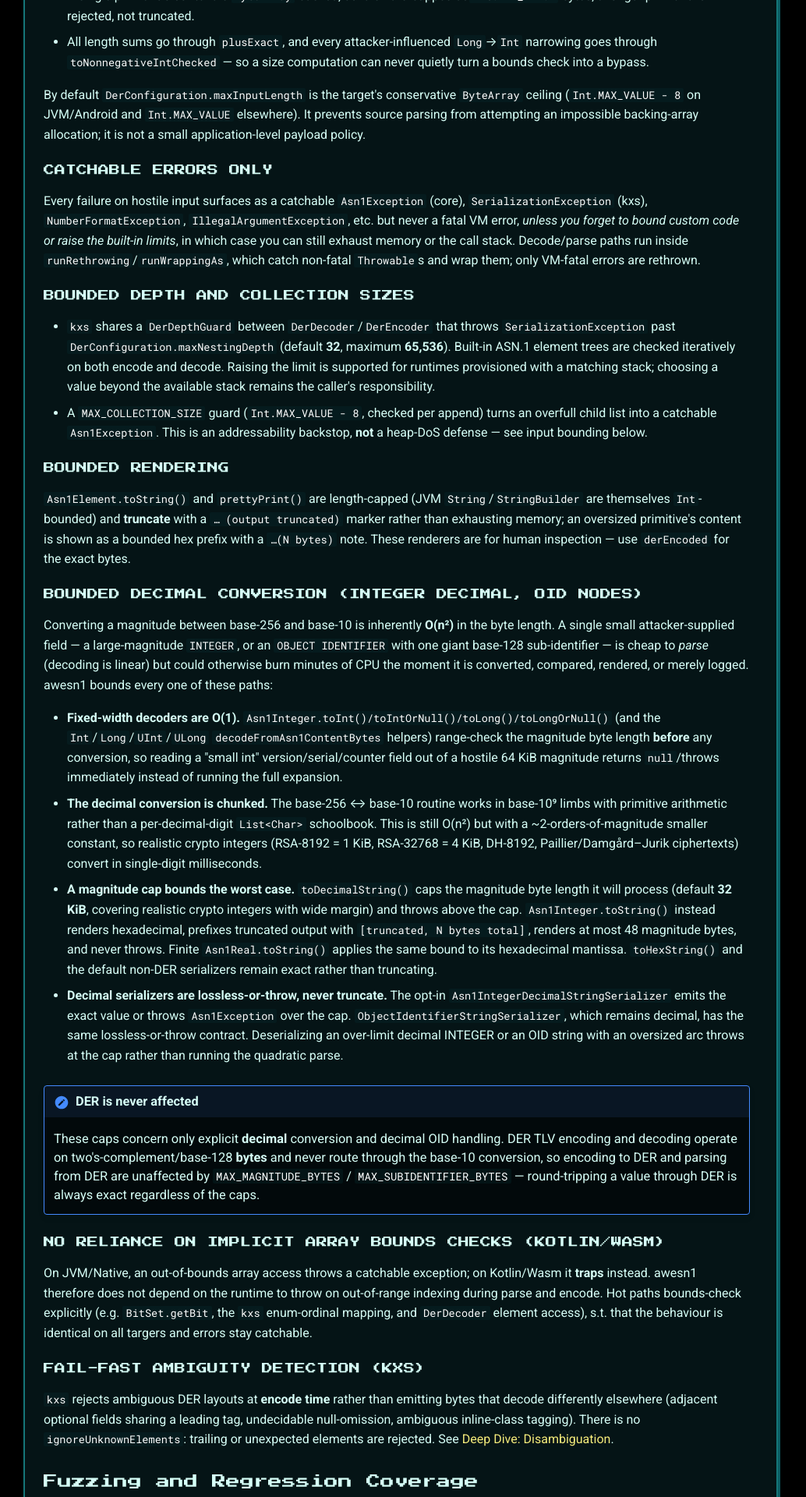
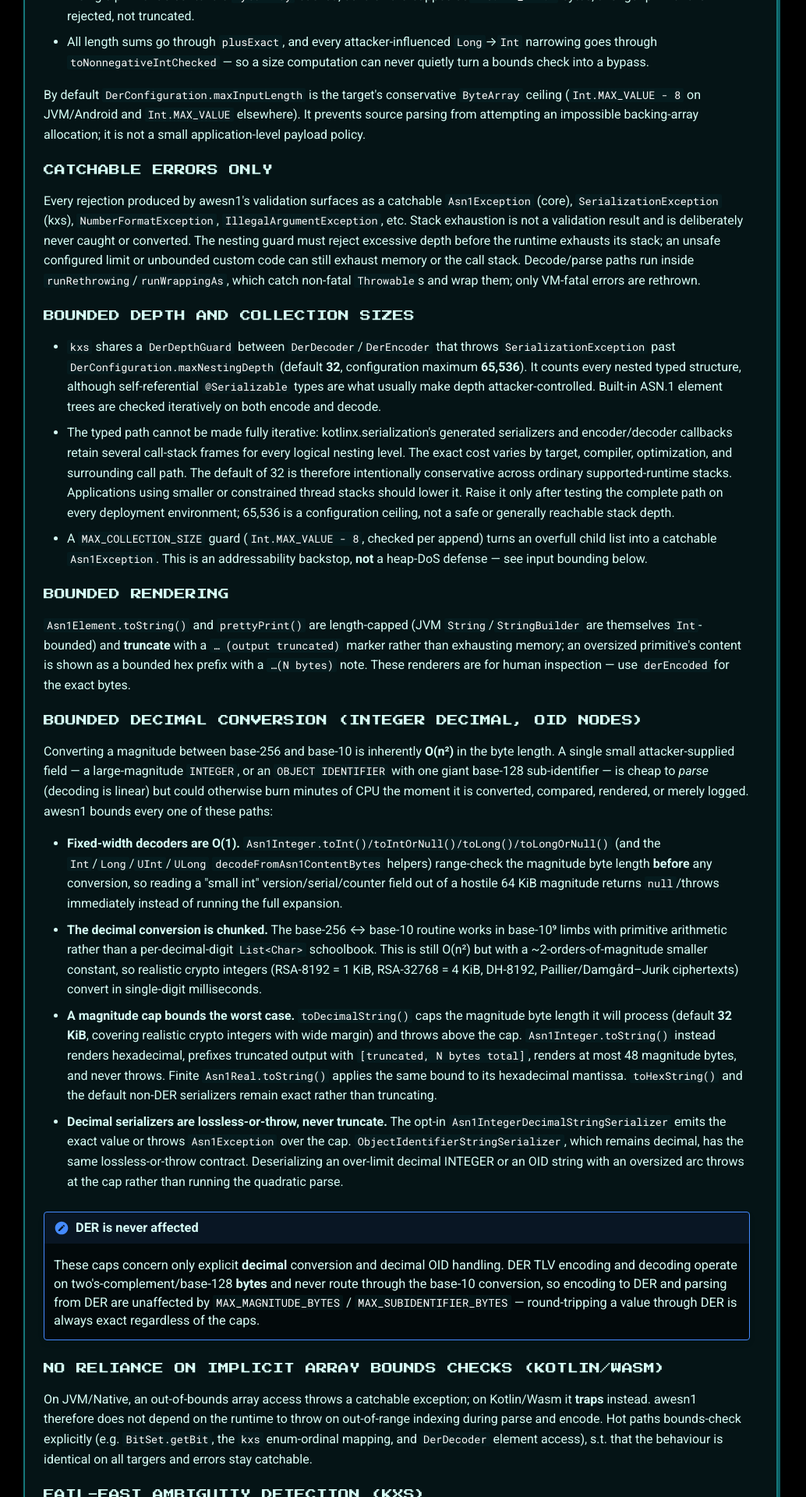
Before and after one commit to a-sit-plus/awesn1, an MkDocs documentation site: the page built from docs/docs/hardening.md, in a window 1280 px wide. Shown: the part 1585-3505 px from the top of the page at 78% size, without its empty margins (0-1034 px from the left). Built offline with MkDocs 1.6.1 and Material for MkDocs 9.7.7, drawn with Linux system fonts in a browser that asks for light colours; plug-ins that fetch from the network failed and are left out; comment, search, counter and statistics services are not loaded; some of the changed text lies outside the part shown.

Commit message:
update docs

```diff
--- a/docs/docs/hardening.md
+++ b/docs/docs/hardening.md
@@ -67,17 +67,25 @@ allocation; it is not a small application-level payload policy.
 
 ### Catchable Errors Only
 
-Every failure on hostile input surfaces as a catchable `Asn1Exception` (core), `SerializationException` (kxs), `NumberFormatException`, `IllegalArgumentException`, etc.
-but never a fatal VM error, *unless you forget to bound custom code or raise the built-in limits*, in which case you can
-still exhaust memory or the call stack.
+Every rejection produced by awesn1's validation surfaces as a catchable `Asn1Exception` (core),
+`SerializationException` (kxs), `NumberFormatException`, `IllegalArgumentException`, etc. Stack exhaustion is not a
+validation result and is deliberately never caught or converted. The nesting guard must reject excessive depth before
+the runtime exhausts its stack; an unsafe configured limit or unbounded custom code can still exhaust memory or the
+call stack.
 Decode/parse paths run inside `runRethrowing`/`runWrappingAs`, which catch non-fatal `Throwable`s and wrap them; only VM-fatal errors are rethrown.
 
 ### Bounded Depth and Collection Sizes
 
 - `kxs` shares a `DerDepthGuard` between `DerDecoder`/`DerEncoder` that throws `SerializationException` past
-  `DerConfiguration.maxNestingDepth` (default **32**, maximum **65,536**). Built-in ASN.1 element trees are checked
-  iteratively on both encode and decode. Raising the limit is supported for runtimes provisioned with a matching stack;
-  choosing a value beyond the available stack remains the caller's responsibility.
+  `DerConfiguration.maxNestingDepth` (default **32**, configuration maximum **65,536**). It counts every nested typed
+  structure, although self-referential `@Serializable` types are what usually make depth attacker-controlled. Built-in
+  ASN.1 element trees are checked iteratively on both encode and decode.
+- The typed path cannot be made fully iterative: kotlinx.serialization's generated serializers and encoder/decoder
+  callbacks retain several call-stack frames for every logical nesting level. The exact cost varies by target, compiler,
+  optimization, and surrounding call path. The default of 32 is therefore intentionally conservative across ordinary
+  supported-runtime stacks. Applications using smaller or constrained thread stacks should lower it. Raise it only
+  after testing the complete path on every deployment environment; 65,536 is a configuration ceiling, not a safe or
+  generally reachable stack depth.
 - A `MAX_COLLECTION_SIZE` guard (`Int.MAX_VALUE - 8`, checked per append) turns an overfull child list into a catchable
   `Asn1Exception`. This is an addressability backstop, **not** a heap-DoS defense — see input bounding below.
 
```
Also changed, not shown: docs/docs/kxs.md (+19 -1 lines), 1 other file.
